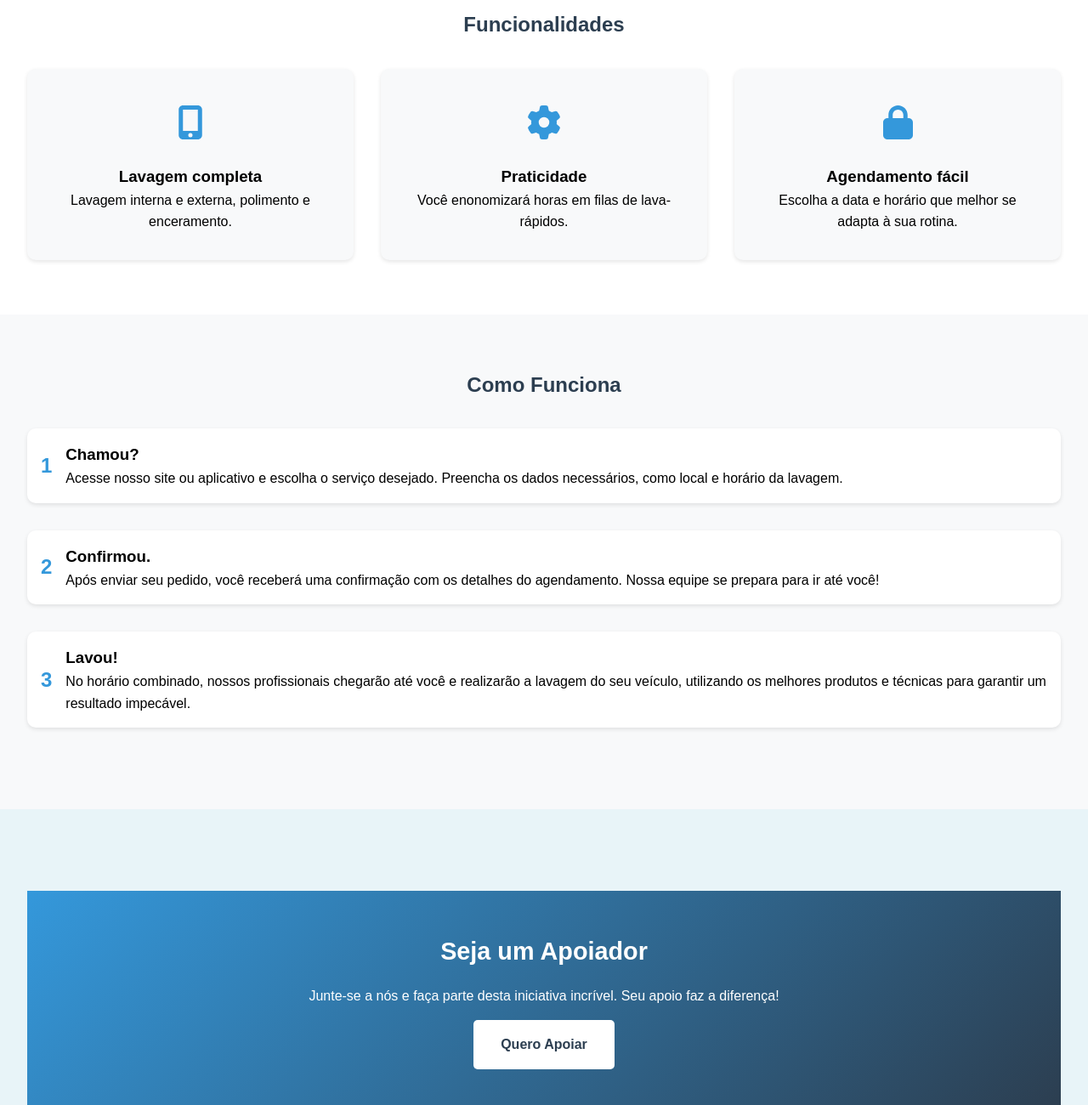
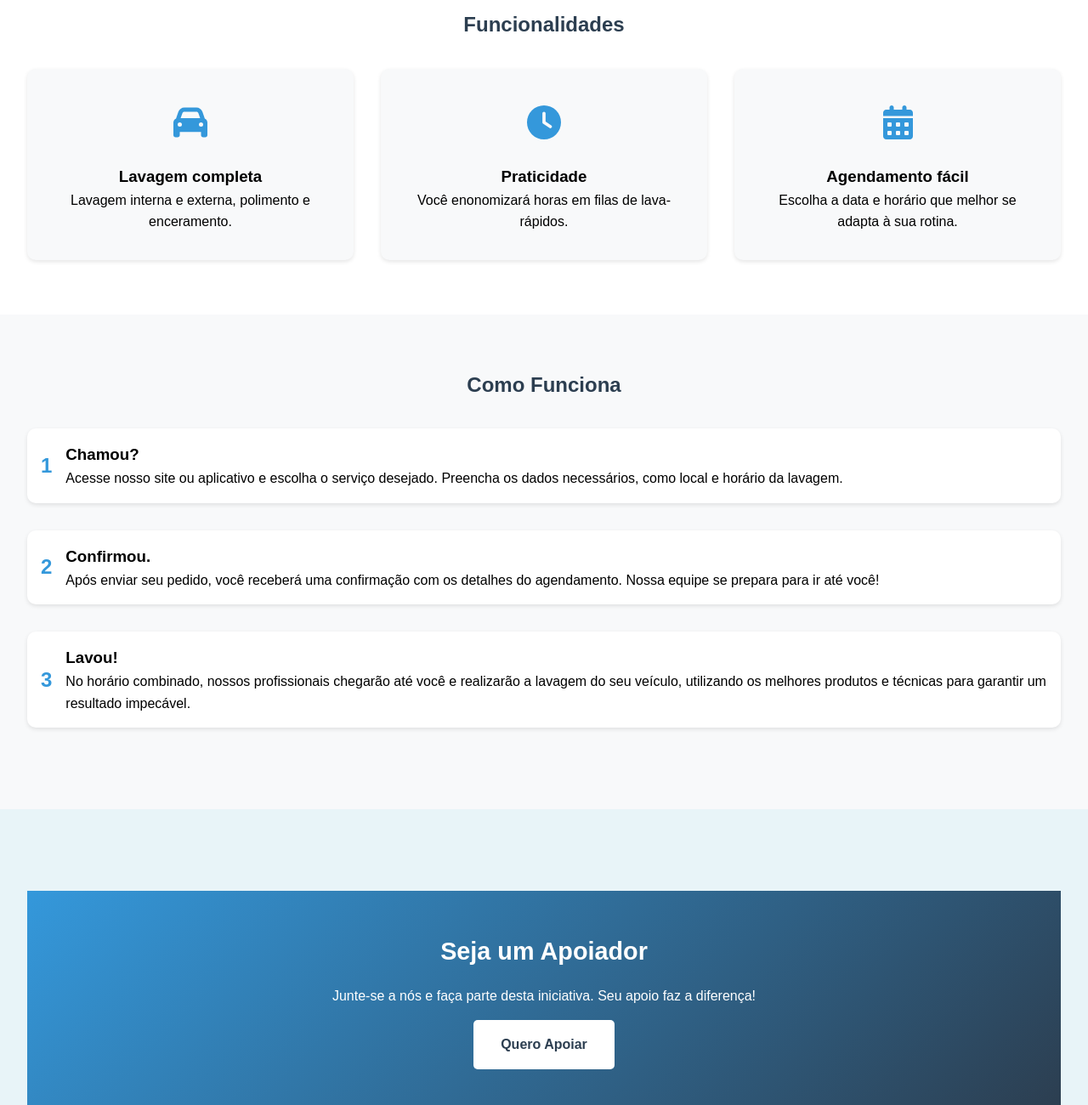
Before and after one commit to matheussilvano/iWashSite, a plain HTML site: page index.html in a window 1280 px wide. Shown: the part 700-2000 px from the top of the page at 85% size. Drawn offline with Linux system fonts and the light colour scheme; a script that the page names is missing.

Commit message:
Update index.html

```diff
--- a/index.html
+++ b/index.html
@@ -46,21 +46,21 @@
         <div class="features">
             <div class="feature-card">
                 <div class="feature-icon">
-                    <i class="fas fa-mobile-alt"></i>
+                    <i class="fas fa-car"></i>
                 </div>
                 <h3>Lavagem completa</h3>
                 <p>Lavagem interna e externa, polimento e enceramento.</p>
             </div>
             <div class="feature-card">
                 <div class="feature-icon">
-                    <i class="fas fa-cog"></i>
+                    <i class="fas fa-clock"></i>
                 </div>
                 <h3>Praticidade</h3>
                 <p>Você enonomizará horas em filas de lava-rápidos.</p>
             </div>
             <div class="feature-card">
                 <div class="feature-icon">
-                    <i class="fas fa-lock"></i>
+                    <i class="fas fa-calendar-days"></i>
                 </div>
                 <h3>Agendamento fácil</h3>
                 <p>Escolha a data e horário que melhor se adapta à sua rotina.</p>
@@ -96,7 +96,7 @@
     <section id="supporters" class="section supporters">
         <div class="support-cta">
             <h3>Seja um Apoiador</h3>
-            <p>Junte-se a nós e faça parte desta iniciativa incrível. Seu apoio faz a diferença!</p>
+            <p>Junte-se a nós e faça parte desta iniciativa. Seu apoio faz a diferença!</p>
             <a href="apoiador.html" class="support-button">Quero Apoiar</a>
         </div>
     </section>
```
